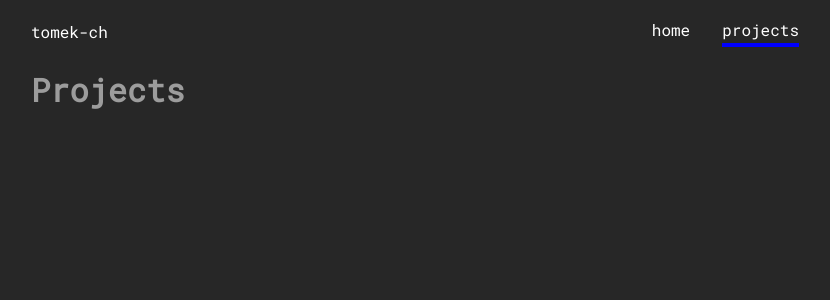
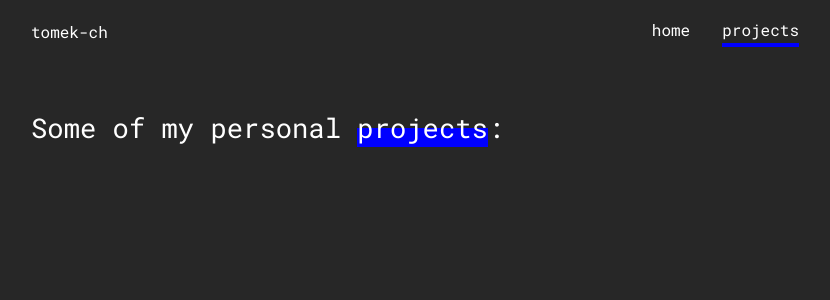
Before and after one commit to tomek-ch/portfolio2, a Next.js app: page /projects in a window 1280 px wide. Shown: the top 300 px of the page, without its empty margins (225-1055 px from the left). Built offline with nearby package versions, Linux system fonts and the light colour scheme.

Commit message:
Add heading to projects page

```diff
--- a/pages/projects.js
+++ b/pages/projects.js
@@ -1,14 +1,16 @@
 import Head from "next/head";
-import Image from "next/image";
-import styles from "../styles/Home.module.css";
+import { highlight } from "../styles/Highlight.module.css";
+import { heading } from "../styles/Heading.module.css";
 
-export default function Home() {
+export default function Projects() {
   return (
     <>
       <Head>
         <title>projects | tomek-ch</title>
       </Head>
-      <h1>Projects</h1>
+      <h1 className={heading}>
+        Some of my personal <span className={highlight}>projects</span>:
+      </h1>
     </>
   );
 }
```
